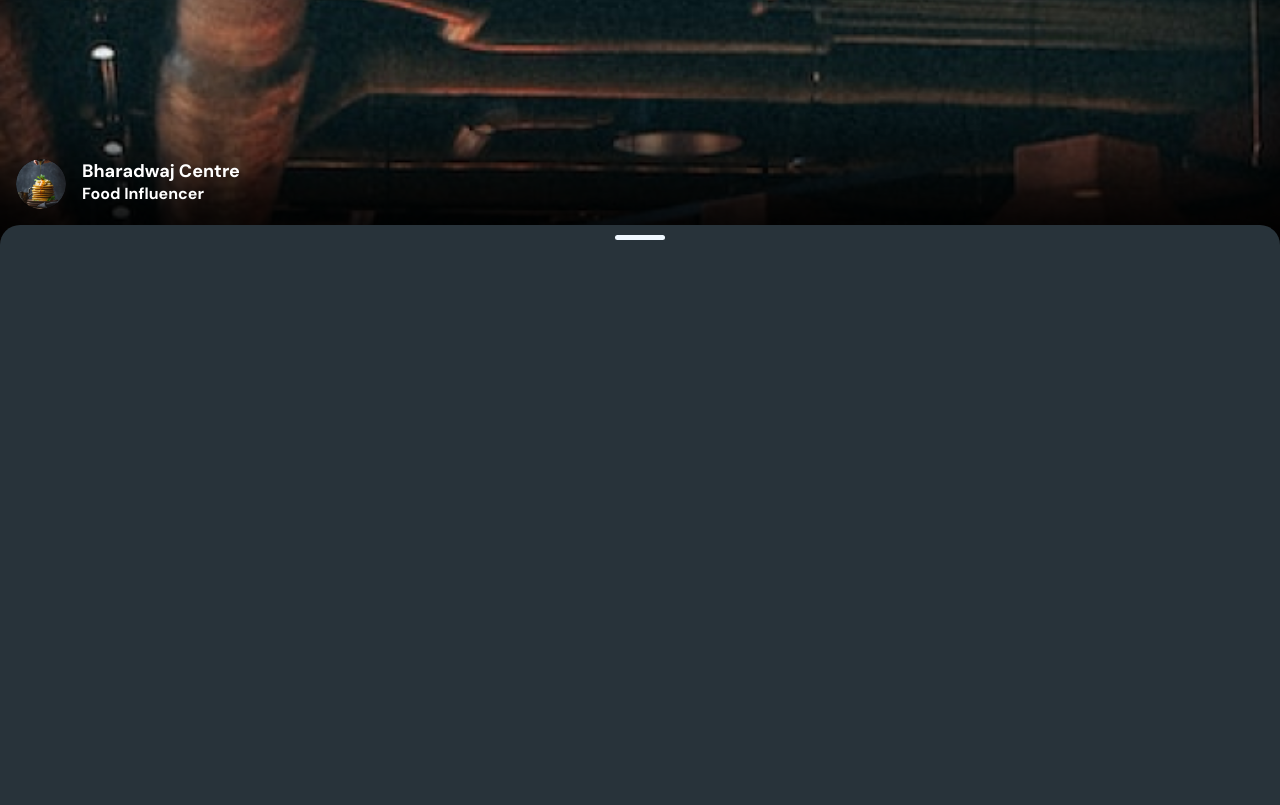
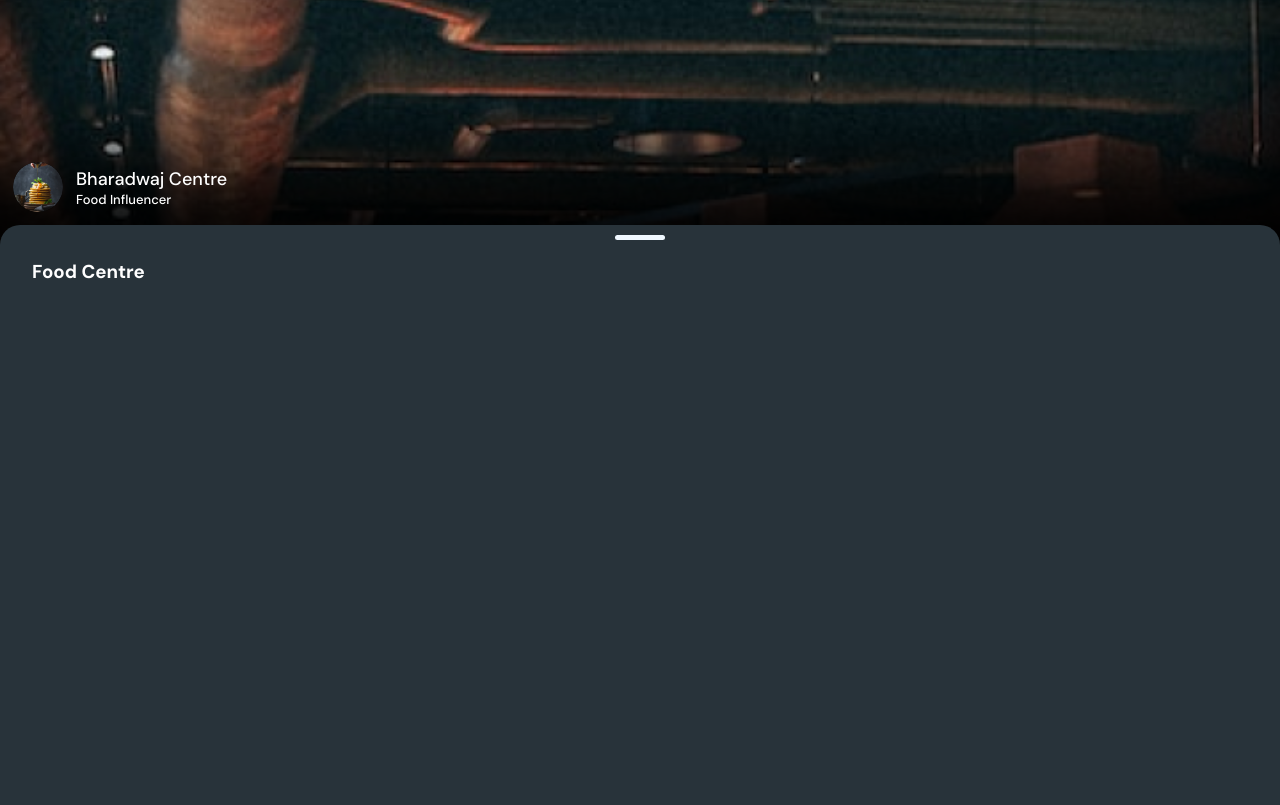
Before and after one commit to mohakgupt/food-centre, a Next.js app: page / in a window 1280 px wide. Shown: the part 355-1160 px from the top of the page. Built offline with nearby package versions, Linux system fonts and the light colour scheme.

Commit message:
modified

```diff
--- a/app/globals.css
+++ b/app/globals.css
@@ -15,8 +15,9 @@ body{
 }
 .app-profile{
   transform: translateY(-20px);
-  font-weight: 700;
+  font-weight: 500;
   padding: 1em;
+  font-size: small;
 }
 .app-dp{
   float: left;
@@ -28,6 +29,7 @@ body{
 .app-profile span{
   font-size: large;
   display: inline-block;
+  margin-top: 5px;
 }
 .app-data{
   background-color: #28333A;
@@ -35,7 +37,8 @@ body{
   border-top-left-radius: 20px;
   border-top-right-radius: 20px;
   transform: translateY(-20px);
-  padding: 10px;
+  padding: 2em;
+  padding-top: 10px;
 }
 .pill{
   width: 50px;
--- a/app/page.js
+++ b/app/page.js
@@ -14,6 +14,7 @@ export default function Home() {
       </div>
       <div className='app-data'>
         <div className='pill'></div>
+        <h3>Food Centre</h3>
       </div>
     </main>
   )
```
